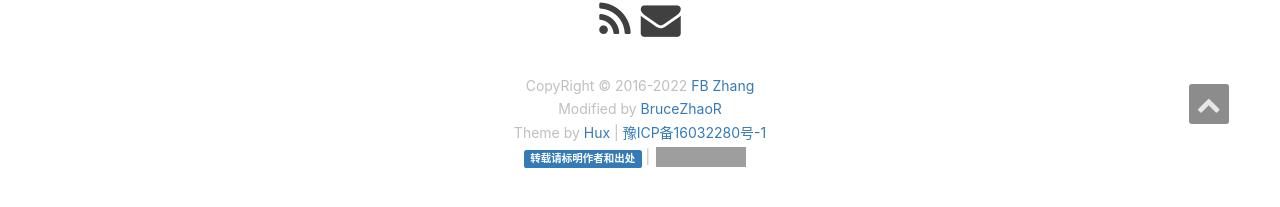
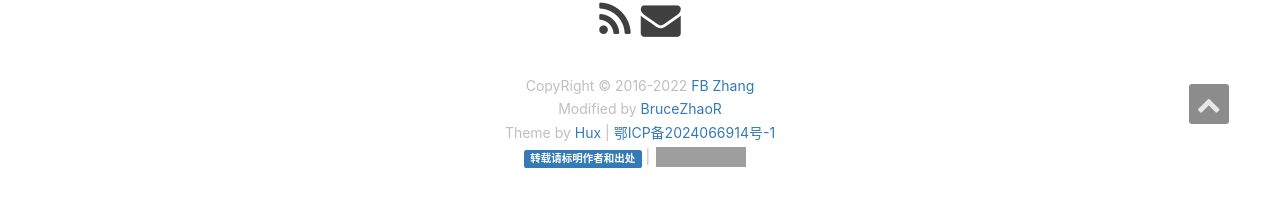
Before and after one commit to zfb132/zfb132.github.com, a Jekyll site: the page built from index.html, in a window 1280 px wide and 900 px high, scrolled down 1952 px. Shown: the part 666-873 px from the top of the window. Built offline with Jekyll 4.4.1, drawn with Linux system fonts in a browser that asks for light colours; the list of posts is cut into pages by our own code; comment, search, counter and statistics services are not loaded; grey boxes are pictures that could not be loaded.

Commit message:
change ICP number

```diff
--- a/_layouts/default.html
+++ b/_layouts/default.html
@@ -87,7 +87,7 @@
         </ul>
         <style>p.copyright.text-muted {color: #bfbfbf;} </style>
         <p class="copyright text-muted">
-          CopyRight &copy; 2016-2022 <a target="_blank" href="https://github.com/zfb132">FB Zhang</a><br>Modified by <a target="_blank" href="https://github.com/BruceZhaoR">BruceZhaoR</a><br> Theme by <a target="_blank" href="https://github.com/Huxpro">Hux</a> | <a href="https://beian.miit.gov.cn/" target="_blank">豫ICP备16032280号-1</a><br>
+          CopyRight &copy; 2016-2022 <a target="_blank" href="https://github.com/zfb132">FB Zhang</a><br>Modified by <a target="_blank" href="https://github.com/BruceZhaoR">BruceZhaoR</a><br> Theme by <a target="_blank" href="https://github.com/Huxpro">Hux</a> | <a href="https://beian.miit.gov.cn/" target="_blank">鄂ICP备2024066914号-1</a><br>
           <span class="label label-primary label-md"><strong>转载请标明作者和出处</strong></span> | <iframe style="margin-left: 2px; margin-bottom:-5px;" frameborder="0" scrolling="0" width="100px" height="20px" src="https://ghbtns.com/github-btn.html?user=zfb132&repo=zfb132.github.com&type=star&count=true" ></iframe>
         </p>
       </div>
```
